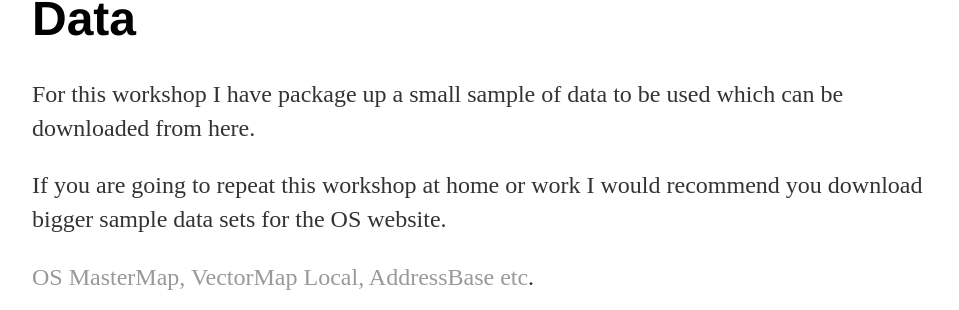
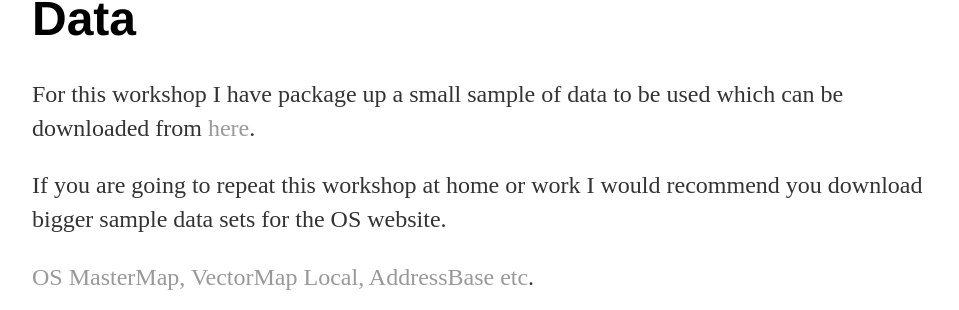
Before and after one commit to walkermatt/aileenh.github.io, a Jekyll site: the page built from index.md, in a window 1280 px wide. Shown: the part 909-1219 px from the top of the page, without its empty margins (160-1119 px from the left). Built offline with Jekyll 4.4.1, drawn with Linux system fonts in a browser that asks for light colours; part of the change alters nothing that is shown.

```diff
--- a/index.md
+++ b/index.md
@@ -22,7 +22,7 @@ Obviously in a productions environment you would probably not use the Portable G
 You can download and install PostgreSQL and PostGIS from [EnterpriseDB](http://www.enterprisedb.com/products-services-training/pgdownload#windows).
 
 # Data #
-For this workshop I have package up a small sample of data to be used which can be downloaded from here.
+For this workshop I have package up a small sample of data to be used which can be downloaded from [here](https://my.pcloud.com/publink/show?code=XZi3VbZ88KyhH4PqaFYGzyY7xRyxh8xn3My).
 
 If you are going to repeat this workshop at home or work I would recommend you download bigger sample data sets for the OS website.
 
```
